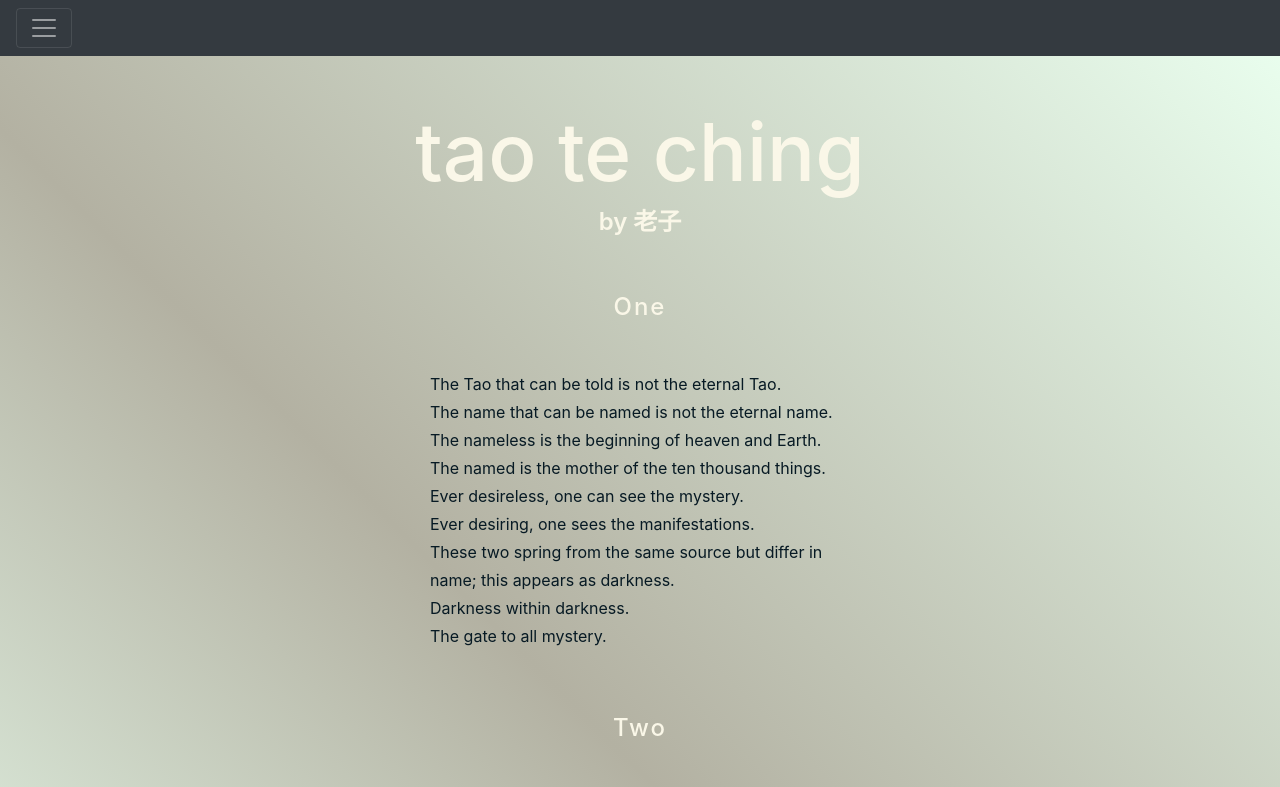
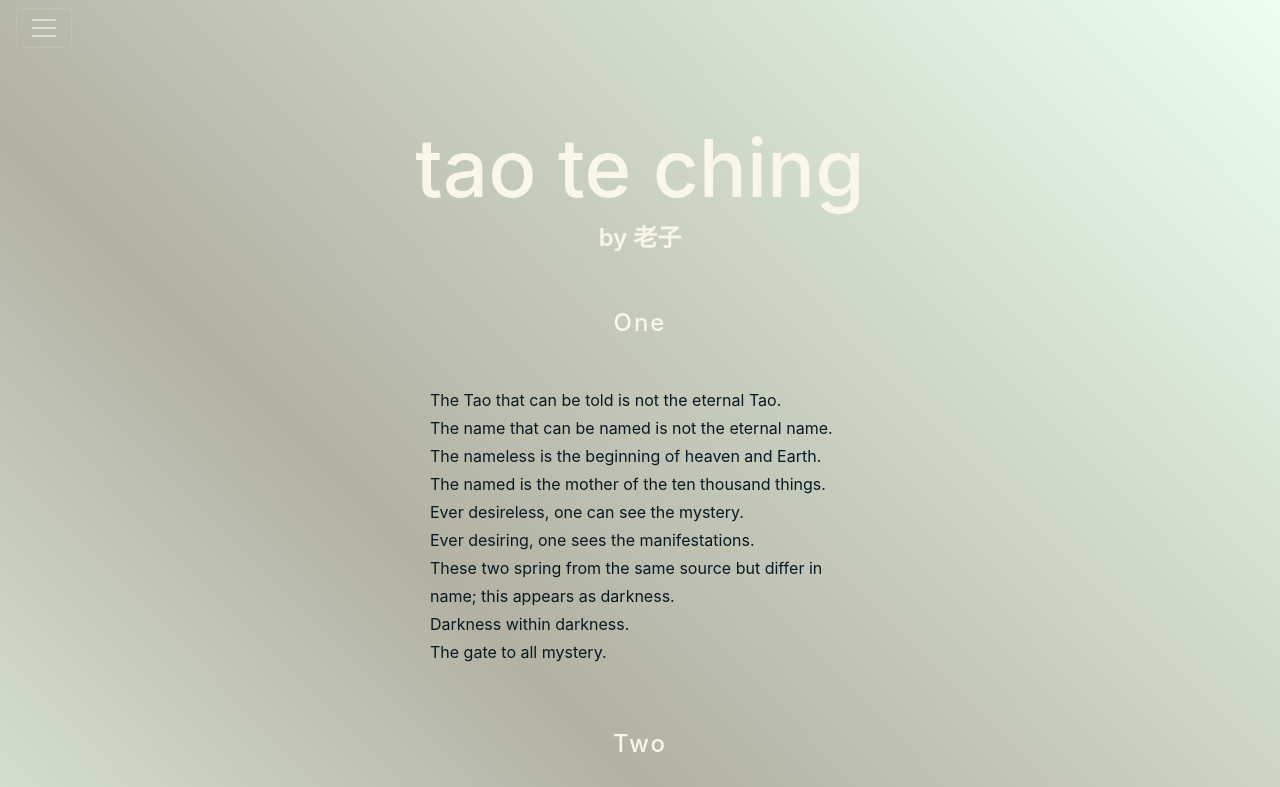
Before and after one commit to rom-dos/tao-te-ching, a plain HTML site: page index.html in a window 1280 px wide. Shown: the top 787 px of the page. Drawn offline with nearby package versions, Linux system fonts and the light colour scheme.

Commit message:
navbar 2.0

```diff
--- a/css/styles.css
+++ b/css/styles.css
@@ -29,8 +29,16 @@ h4 {
 	font-size: 24px;
 }
 
+header {
+	margin-top: 120px !important;
+}
+
 p {
 	font-size: 16px;
 	line-height: 28px;
 	color: #071a24;
 }
+
+.navbar {
+	background: transparent !important;
+}
--- a/index.html
+++ b/index.html
@@ -9,7 +9,7 @@
 </head>
 <body>
 
-	<div class="pos-f-t">
+	<div class="pos-f-t fixed-top">
 		<div id="navbarToggleExternalContent" class="collapse">
 			<div class="bg-dark p-4">
 				<h4 class="text-white">tao te ching</h4>
```
